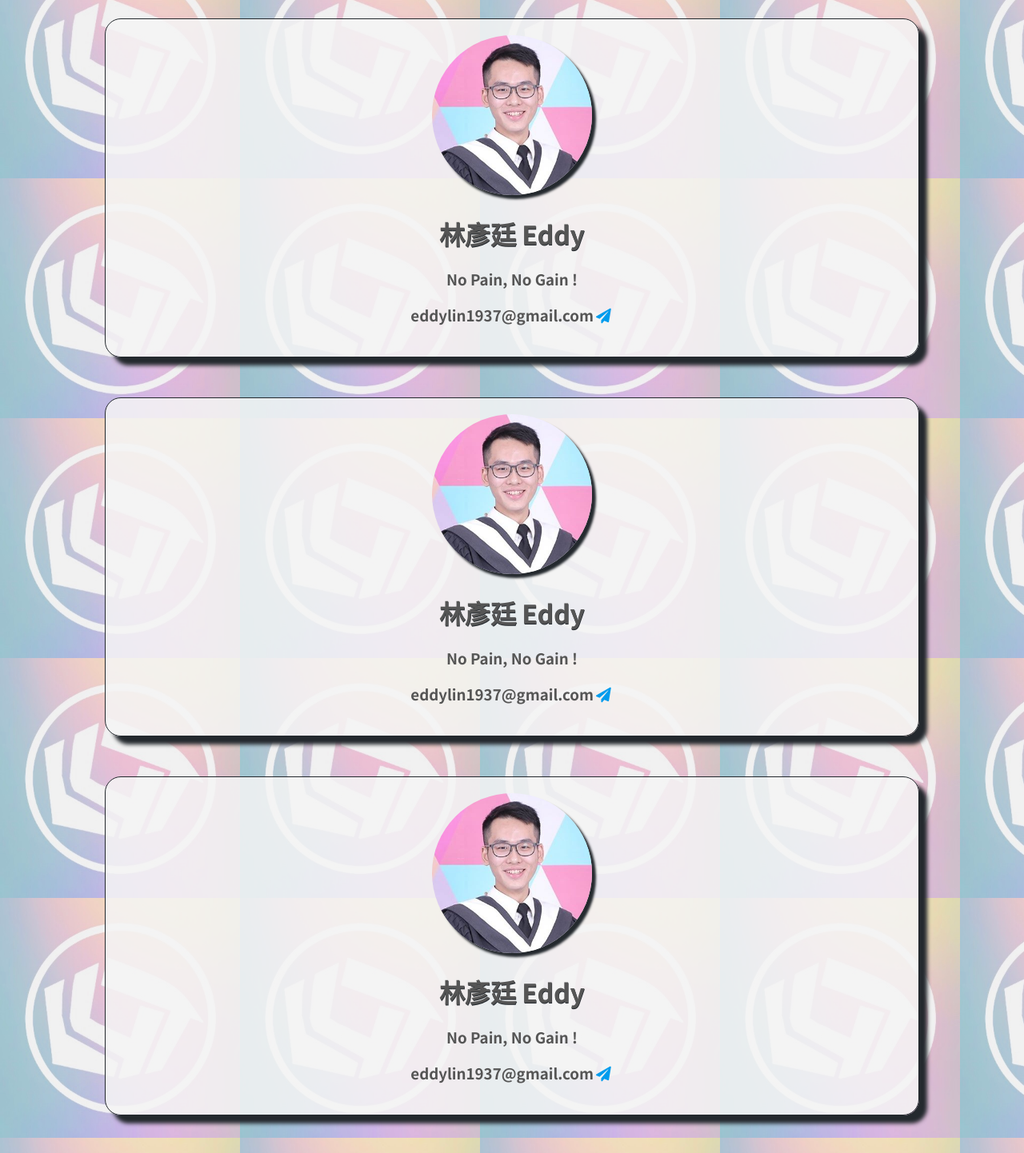
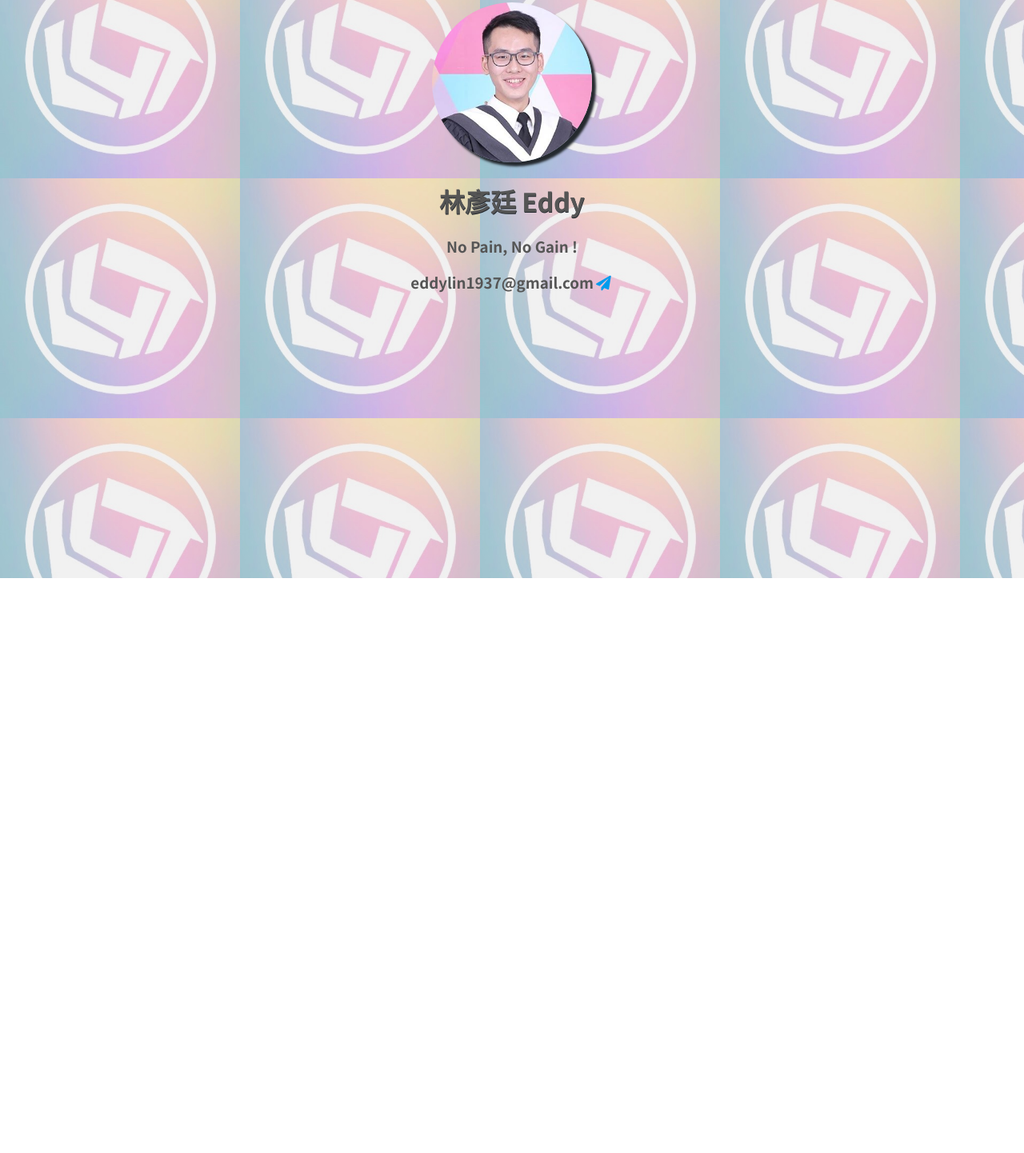
Before and after one commit to eddy1937/BuildSchool2019, a plain HTML site: page PORTFOLIO/index.html in a window 1280 px wide. Shown: the part 77-1519 px from the top of the page at 80% size. After the commit the page ends 800 px from the top, so only its background shows below. Drawn offline with Linux system fonts and the light colour scheme.

Commit message:
03232319

```diff
--- a/PORTFOLIO/index.html
+++ b/PORTFOLIO/index.html
@@ -39,41 +39,9 @@
             </a>
         </div>
     </div>
-    <div style="height: 100px;"></div>
-    <div class="container block about-me">
-        <img class="headshot" src="images/headshot.jpg" alt="">
-        <div>
-            <h1>林彥廷 Eddy</h1>
-            <h3>No Pain, No Gain !</h3>
-            <h3>
-                <!--<i class="fas fa-envelope"></i>-->eddylin1937@gmail.com<a href="mailto:eddylin1937@gmail.com"><i
-                        class="fas fa-paper-plane"></i></a></h3>
-        </div>
-    </div>
-
-    <div class="container block about-me">
-        <img class="headshot" src="images/headshot.jpg" alt="">
-        <div>
-            <h1>林彥廷 Eddy</h1>
-            <h3>No Pain, No Gain !</h3>
-            <h3>
-                <!--<i class="fas fa-envelope"></i>-->eddylin1937@gmail.com<a href="mailto:eddylin1937@gmail.com"><i
-                        class="fas fa-paper-plane"></i></a></h3>
-        </div>
-    </div>
-
-    <div class="container block about-me">
-        <img class="headshot" src="images/headshot.jpg" alt="">
-        <div>
-            <h1>林彥廷 Eddy</h1>
-            <h3>No Pain, No Gain !</h3>
-            <h3>
-                <!--<i class="fas fa-envelope"></i>-->eddylin1937@gmail.com<a href="mailto:eddylin1937@gmail.com"><i
-                        class="fas fa-paper-plane"></i></a></h3>
-        </div>
-    </div>
-
-    <div class="container block about-me">
+    <div style="height: 80px;"></div>
+    <!-- <div class="container block about-me"> -->
+    <div class="about-me">
         <img class="headshot" src="images/headshot.jpg" alt="">
         <div>
             <h1>林彥廷 Eddy</h1>
--- a/PORTFOLIO/stylesheets/styles.scss
+++ b/PORTFOLIO/stylesheets/styles.scss
@@ -79,8 +79,9 @@ a:hover {
 }
 .about-me {
   position: relative;
-  min-height: 200px;
-  // width: 300px;
+  // min-height: 200px;
+  // background-color: rgba(36, 41, 46, 0.9);
+  // color: #fff;
   text-align: center;
   h1 {
     // position: absolute;
```
Also changed, not shown: PORTFOLIO/stylesheets/styles.css, 1 other file.
